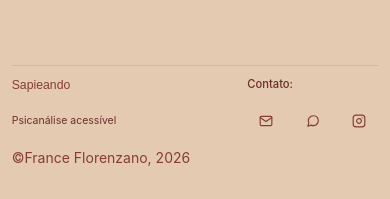
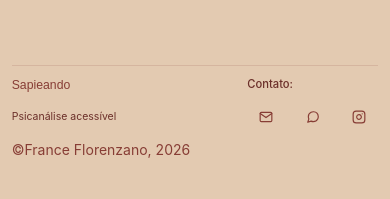
Before and after one commit to psifranceflorenzano/sapieando, a Jekyll site: the page built from index.html, in a window 390 px wide. Shown: the part 698-897 px from the top of the page. Built offline with Jekyll 4.4.1, drawn with Linux system fonts in a browser that asks for light colours; some web fonts are replaced.

Commit message:
footer rows closer

```diff
--- a/assets/css/main.css
+++ b/assets/css/main.css
@@ -842,8 +842,8 @@
     display: grid;
     grid-template-columns: 1fr auto;
     grid-template-rows: auto auto auto;
-    gap: clamp(0.75rem, 2.5vw, 1rem);
-    row-gap: clamp(0.5rem, 2vw, 0.75rem);
+    gap: clamp(0.5rem, 1.5vw, 0.75rem);
+    row-gap: clamp(0.25rem, 1vw, 0.5rem);
     align-items: center;
   }
 
@@ -891,7 +891,7 @@
     grid-row: 3;
     width: 100%;
     text-align: left;
-    margin-top: clamp(0.25rem, 1vw, 0.5rem);
+    margin-top: 0;
   }
 }
 
```
